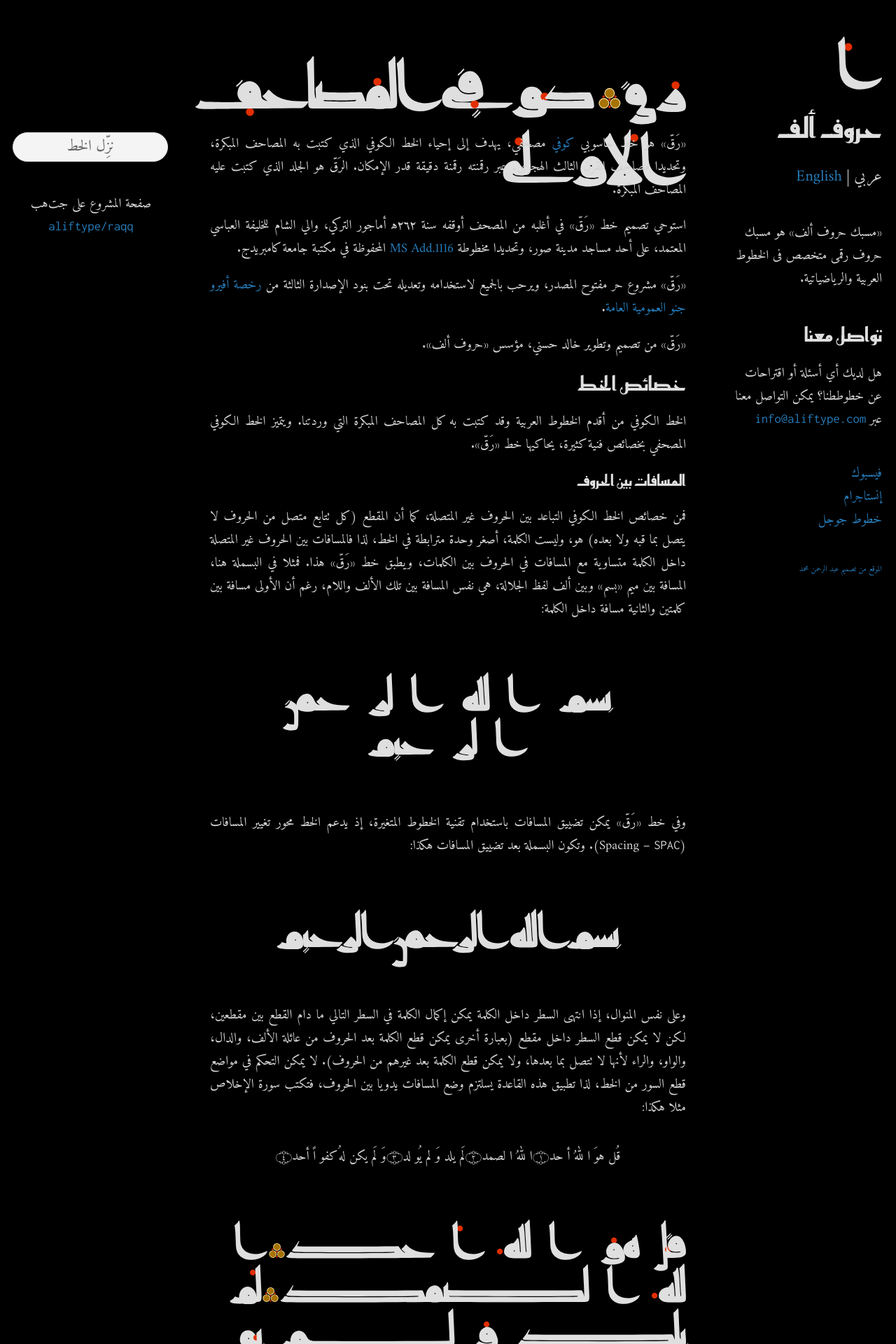
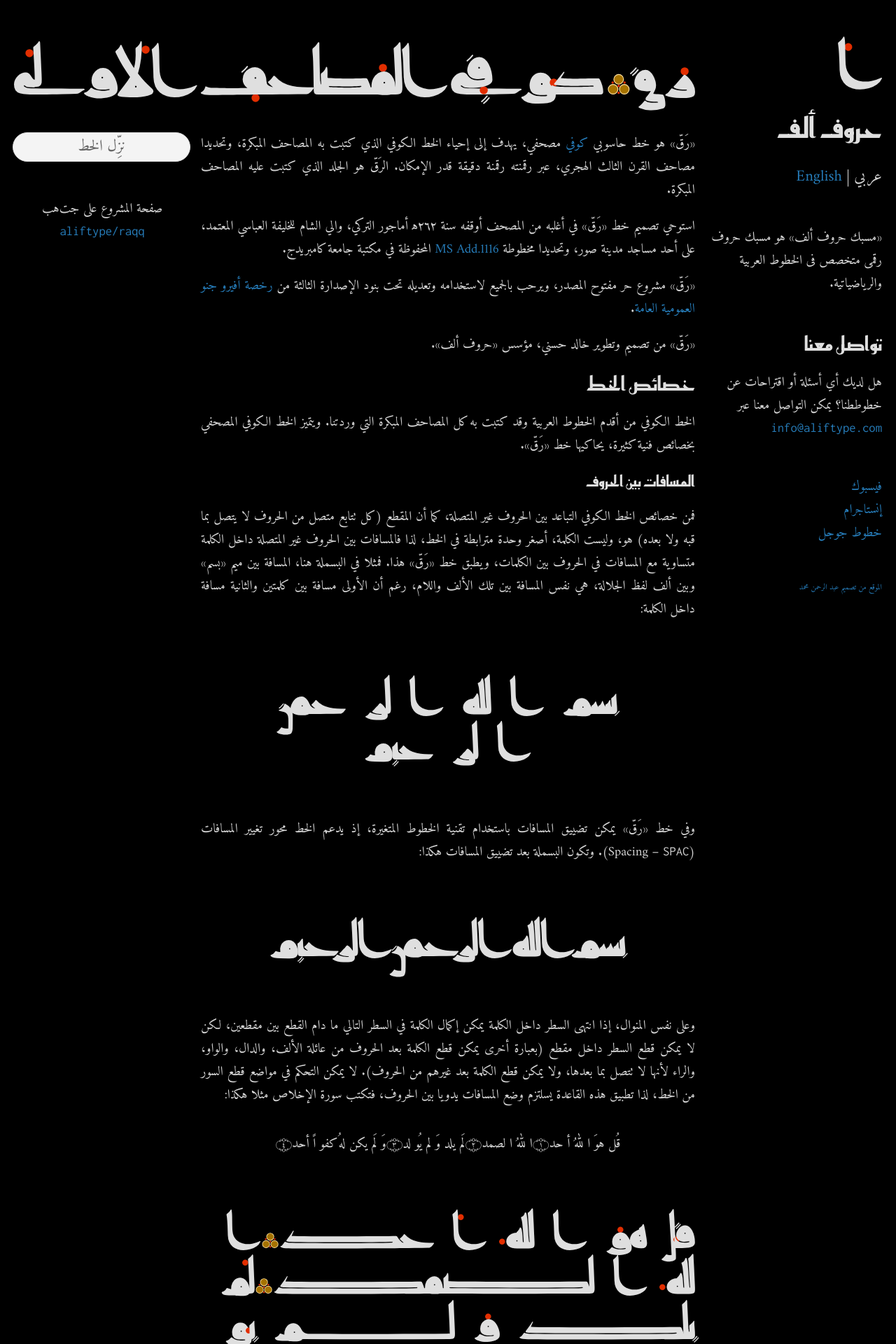
Before and after one commit to aliftype/raqq, a Jekyll site: the page built from docs/index.md, in a window 1280 px wide. Shown: the top 1920 px of the page at 70% size. Built offline with Jekyll 4.4.1, drawn with Linux system fonts in a browser that asks for light colours.

Commit message:
Simplify and improve CSS layout

```diff
--- a/docs/assets/css/style.scss
+++ b/docs/assets/css/style.scss
@@ -47,14 +47,24 @@ body {
   font-variant-numeric: proportional-nums;
   background-color: black;
   color: lightgray;
-  max-width: 1260px;
-  padding-block-start: 50px;
-  margin: 0 auto;
+  max-width: 1240px;
+  padding: 0 15px;
+  margin: 50px auto;
   display: grid;
-  grid-auto-columns: 140px;
-  grid-auto-rows: 120px;
+  grid-template-columns: 1fr 2.8fr 1fr;
+  grid-template-rows: auto auto auto;
   justify-content: space-between;
+  grid-template-areas:
+    "header title title"
+    "header section footer";
+  gap: 15px;
 }
+
+.lang-switcher-top { grid-area: lang-switcher; }
+header  { grid-area: header; }
+#title  { grid-area: title; }
+section { grid-area: section; }
+footer  { grid-area: footer; }
 
 h1, h2, h3, h4, h5, h6 {
   font-family: var(--heading-family);
@@ -115,13 +125,6 @@ img {
   color: grey;
 }
 
-header {
-  grid-column-start: 1;
-  grid-column-end: 3;
-  padding-inline-end: 15px;
-  margin-inline-start: 10px;
-}
-
 header p {
   text-align: start;
   margin-block-end: 20%;
@@ -135,35 +138,15 @@ header p.logo {
   margin-block-start: 0;
 }
 
-section {
-  grid-column-start: 3;
-  grid-column-end: 8;
-  grid-row-start: 2;
-}
-
-section > p:last-child {
-  padding-block-end: 2em;
-}
-
-h1#title {
-  grid-column-start: 3;
-  grid-column-end: 10;
-  margin-inline-end: 10px;
+#title {
   font-size: 55pt;
   font-weight: normal;
   font-variation-settings: "SPAC" -90;
   font-variant-alternates: stylistic(alt-two);
   text-align-last: justify;
   font-family: var(--kufi-family);
+  margin: 0;
   color: var(--kufi-color);
-}
-
-footer {
-  grid-column-start: 8;
-  grid-column-end: 10;
-  grid-row-start: 2;
-  padding-inline-start: 15px;
-  margin-inline-end: 10px;
 }
 
 footer p {
@@ -193,6 +176,8 @@ footer p {
 }
 
 .lang-switcher-top {
+  grid-area: lang-switcher;
+  text-align: center;
   display: none;
 }
 
@@ -226,11 +211,7 @@ footer p {
 .ss01, .مف١ { font-variant-alternates: styleset(dotless); }
 
 @media print, screen and (max-width: 1280px) {
-  body {
-    grid-auto-columns: 100px;
-  }
-
-  h1#title {
+  #title {
     font-size: 5.9vw;
     font-variation-settings: "SPAC" -100;
   }
@@ -238,23 +219,19 @@ footer p {
 
 @media print, screen and (max-width: 900px) {
   body {
-    grid-auto-columns: revert;
-    grid-auto-rows: revert;
-    justify-content: revert;
+    grid-template-columns: auto;
     max-width: 700px;
-  }
-
-  header, footer, section, h1#title {
-    grid-column-start: revert;
-    grid-column-end: revert;
-    grid-row-start: revert;
-    grid-row-end: revert;
+    grid-template-areas:
+      "lang-switcher"
+      "title"
+      "section"
+      "footer"
+      "header"
+    ;
   }
 
   .lang-switcher-top {
     display: revert;
-    text-align: center;
-    margin-block-start: 0px;
   }
 
   .lang-switcher-side {
@@ -262,7 +239,6 @@ footer p {
   }
 
   header {
-    grid-row-start: 5;
     border-block-start: 1px solid #e5e5e5;
     border-width: 1px 0;
   }
@@ -284,7 +260,7 @@ footer p {
     border-width: 1px 0;
   }
 
-  h1#title {
+  #title {
     text-align: center;
     text-align-last: center;
     font-size: 10vw;
@@ -307,7 +283,7 @@ footer p {
     font-size: 180%;
   }
 
-  h1#title {
+  #title {
     font-size: 10vi;
   }
 }
```
